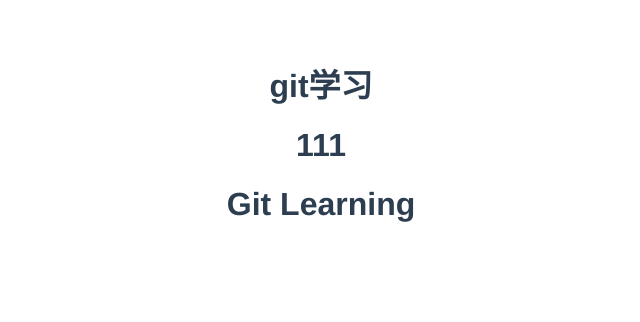
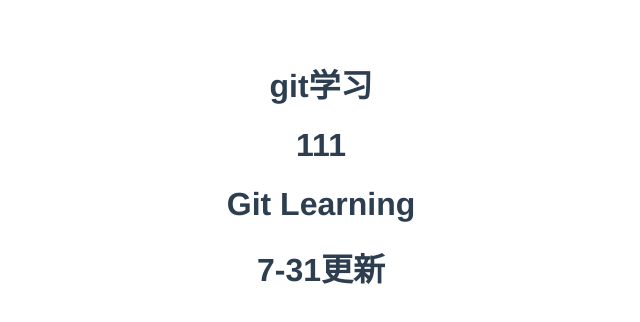
Before and after one commit to cyj011/learn-git, a Vue app: page / in a window 1280 px wide. Shown: the top 322 px of the page, without its empty margins (319-959 px from the left). Built offline with nearby package versions, Linux system fonts and the light colour scheme.

Commit message:
7-31更新

```diff
--- a/src/App.vue
+++ b/src/App.vue
@@ -2,6 +2,7 @@
   <HelloWorld msg="git学习" />
   <h1>111</h1>
   <h1>Git Learning</h1>
+  <h1>7-31更新</h1>
 </template>
 
 <script>
```
